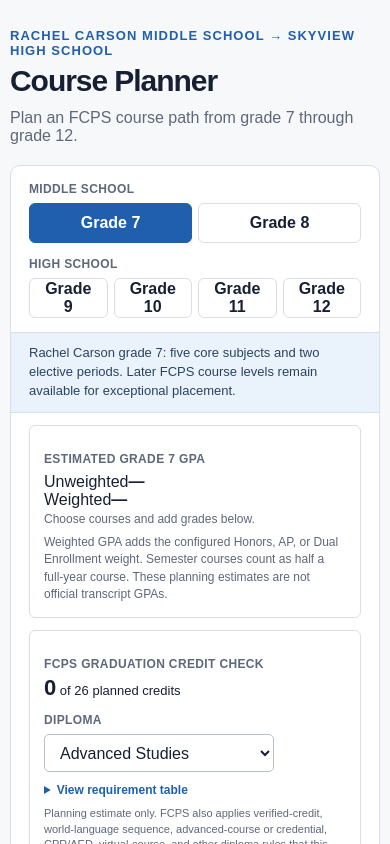
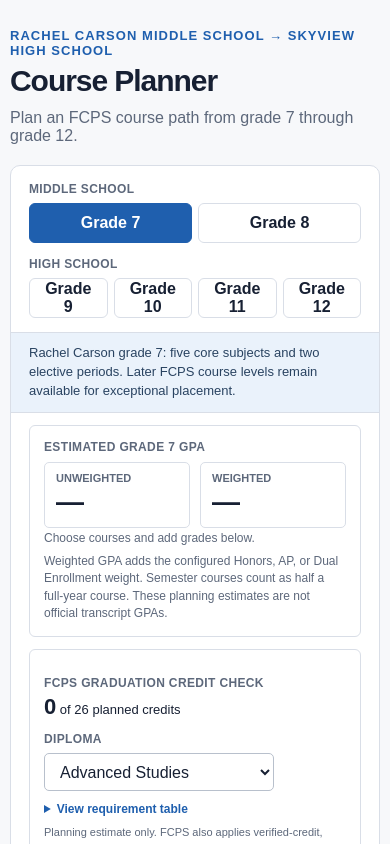
Before and after one commit to bishoppawn1/curriculum-chooser, a React (Vite) app: page / in a window 390 px wide. Shown: the top 844 px of the page. Built offline with nearby package versions, Linux system fonts and the light colour scheme.

Commit message:
Align GPA summary styling

```diff
--- a/src/styles.css
+++ b/src/styles.css
@@ -28,16 +28,12 @@ h1 { margin: 0; font-size: clamp(30px, 5vw, 46px); line-height: 1.08; letter-spa
 .grade-tabs button.active { border-color: var(--primary); background: var(--primary); color: white; }
 .grade-note { margin: 0; padding: 11px 18px; border-block: 1px solid var(--border); background: var(--primary-soft); color: #294361; font-size: 13px; line-height: 1.45; }
 .gpa-panel { margin: 12px 18px; padding: 14px; border: 1px solid var(--border); border-radius: 6px; }
-.gpa-heading { display: flex; align-items: flex-start; justify-content: space-between; gap: 24px; }
-.gpa-heading .section-label { margin: 0 0 5px; }
-.gpa-value { margin: 0; font-size: 32px; font-weight: 700; letter-spacing: -.03em; }
+.gpa-panel > .section-label { margin: 0 0 8px; }
+.gpa-values { display: flex; gap: 10px; }
+.gpa-metric { min-width: 130px; padding: 9px 11px; border: 1px solid var(--border); border-radius: 5px; }
+.gpa-metric span { display: block; color: var(--muted); font-size: 11px; font-weight: 700; text-transform: uppercase; }
+.gpa-metric strong { display: block; margin-top: 2px; font-size: 28px; letter-spacing: -.03em; }
 .gpa-detail { margin: 3px 0 0; color: var(--muted); font-size: 12px; }
-.gpa-tabs { display: flex; gap: 6px; }
-.gpa-tabs button { min-height: 36px; padding: 0 12px; border: 1px solid var(--border); border-radius: 5px; background: white; color: var(--foreground); cursor: pointer; font-size: 13px; font-weight: 700; }
-.gpa-tabs button:hover { background: #f4f6f9; }
-.gpa-tabs button.active { border-color: var(--primary); background: var(--primary); color: white; }
-.gpa-track { height: 9px; margin-top: 13px; overflow: hidden; border-radius: 999px; background: #e9edf2; }
-.gpa-track span { display: block; height: 100%; border-radius: inherit; background: var(--primary); transition: width 180ms ease; }
 .gpa-note { margin: 8px 0 0; color: var(--muted); font-size: 12px; line-height: 1.45; }
 .graduation-panel { margin: 12px 18px; padding: 14px; border: 1px solid var(--border); border-radius: 6px; }
 .graduation-heading { display: flex; align-items: flex-end; justify-content: space-between; gap: 20px; }
@@ -128,7 +124,8 @@ footer a { flex: none; color: var(--primary); font-weight: 700; }
   .grade-tabs button { flex: 1; padding-inline: 10px; }
   .check-grid { grid-template-columns: repeat(2, minmax(0, 1fr)); }
   .format-options { grid-template-columns: 1fr; }
-  .gpa-heading { align-items: stretch; flex-direction: column; gap: 14px; }
+  .gpa-values { display: grid; grid-template-columns: repeat(2, minmax(0, 1fr)); }
+  .gpa-metric { min-width: 0; }
   .graduation-heading { align-items: stretch; flex-direction: column; gap: 12px; }
   .course-grid { grid-template-columns: repeat(2, minmax(0, 1fr)); }
   .course-column { border-bottom: 1px solid var(--border); }
@@ -137,8 +134,6 @@ footer a { flex: none; color: var(--primary); font-weight: 700; }
   footer { flex-direction: column; gap: 8px; }
 }
 
-@media (prefers-reduced-motion: reduce) { .gpa-track span { transition: none; } }
-
 @media (max-width: 470px) {
   .grade-groups { display: grid; grid-template-columns: 1fr; }
   .grade-tabs { width: 100%; }
```
